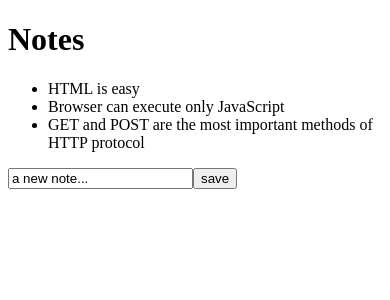
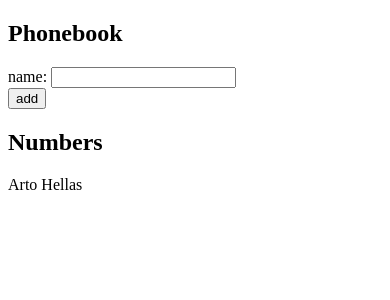
Before and after one commit to saajpatel/fullstack-open, a React (Vite) app in the folder part2/phonebook/: page / in a window 390 px wide. Shown: the top 300 px of the page. Built offline with nearby package versions, Linux system fonts and the light colour scheme.

Commit message:
Phonebook step 1

```diff
--- a/part2/phonebook/src/App.jsx
+++ b/part2/phonebook/src/App.jsx
@@ -1,44 +1,44 @@
 import { useState } from 'react'
-import Note from './components/Note'
 
-const App = (props) => {
-  const [notes, setNotes] = useState(props.notes)
-  const [newNote, setNewNote] = useState(
-    'a new note...'
-  )
+const App = () => {
+  const [persons, setPersons] = useState([
+    { name: 'Arto Hellas' }
+  ])
+  const [newName, setNewName] = useState('')
 
-  const addNote = (event) => {
+  const addName = (event) => {
     event.preventDefault()
-    const noteObject = {
-      content: newNote,
-      important: Math.random() < 0.5,
-      id: notes.length + 1,
+    const nameObject = {
+      name: newName,
     }
 
-    setNotes(notes.concat(noteObject))
-    setNewNote('')
+    setPersons(persons.concat(nameObject))
+    setNewName('')
+
   }
 
-  const handleNoteChange = (event) => {
-    console.log(event.target.value)
-    setNewNote(event.target.value)
+  const handleNameChange = (event) => {
+    setNewName(event.target.value)
   }
 
   return (
     <div>
-      <h1>Notes</h1>
-      <ul>
-        {notes.map(note =>
-          <Note key={note.id} note={note} />
-        )}
-      </ul>
-      <form onSubmit={addNote}>
-        <input
-        value={newNote}
-        onChange={handleNoteChange}
-        />
-        <button type="submit">save</button>
+      <h2>Phonebook</h2>
+      <form onSubmit={addName}>
+        <div>
+          name: <input
+          value={newName}
+          onChange={handleNameChange}/>
+        </div>
+        <div>
+          <button type="submit">add</button>
+        </div>
       </form>
+      <h2>Numbers</h2>
+
+      {persons.map(person =>
+        <div key={person.name}> {person.name} </div>
+      )}
     </div>
   )
 }
--- a/part2/phonebook/src/components/Note.jsx
+++ /dev/null
@@ -1,7 +0,0 @@
-const Note = ({ note }) => {
-    return (
-      <li>{note.content}</li>
-    )
-  }
-
-  export default Note
--- a/part2/phonebook/src/main.jsx
+++ b/part2/phonebook/src/main.jsx
@@ -1,25 +1,9 @@
+import React from 'react'
 import ReactDOM from 'react-dom/client'
-
-import App from './App'
-
-const notes = [
-  {
-    id: 1,
-    content: 'HTML is easy',
-    important: true
-  },
-  {
-    id: 2,
-    content: 'Browser can execute only JavaScript',
-    important: false
-  },
-  {
-    id: 3,
-    content: 'GET and POST are the most important methods of HTTP protocol',
-    important: true
-  }
-]
+import App from './App.jsx'
 
 ReactDOM.createRoot(document.getElementById('root')).render(
-  <App notes={notes} />
+  <React.StrictMode>
+    <App />
+  </React.StrictMode>,
 )
```
Also changed, not shown: 1 other file (tests, documents, lock files or other folders).
